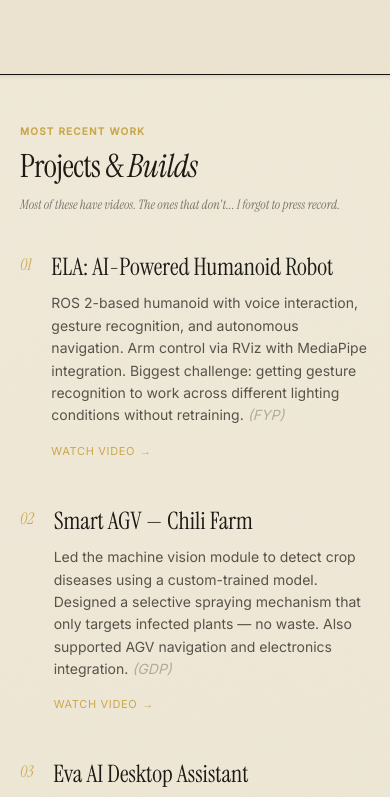
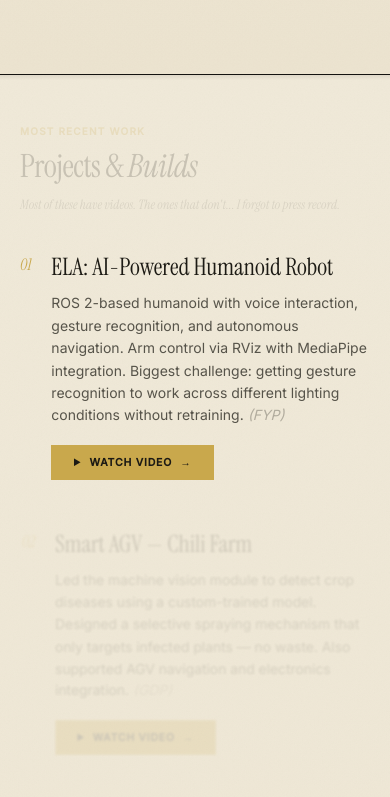
Before and after one commit to Astro-5444/ABDELRAHMAN_HAZEM, a plain HTML site: page index.html in a window 390 px wide. Shown: the part 5100-5897 px from the top of the page. Drawn offline with Linux system fonts and the light colour scheme; a web font is replaced by a local one.

Commit message:
Update UI

```diff
--- a/css/styles.css
+++ b/css/styles.css
@@ -403,17 +403,29 @@ body{font-family:var(--sans);background:var(--bg);color:var(--paper);overflow-x:
 /* Projects - Scroll/Sticky Layout */
 .proj-layout{display:grid;grid-template-columns:1fr 1fr;gap:6rem;align-items:start;}
 .proj-list{display:flex;flex-direction:column;gap:5rem;padding-bottom:50vh;}
-.proj-row{display:flex;gap:2rem;opacity:0.3;transition:opacity .4s ease;cursor:default;}
-.proj-row.active{opacity:1;}
-.proj-row:hover{opacity:0.7;}
-.proj-row.active:hover{opacity:1;}
+.proj-row{display:flex;gap:2rem;opacity:.14;filter:blur(1.6px);transform:scale(.99);transition:opacity .5s ease,filter .5s ease,transform .5s ease;cursor:default;}
+.proj-row.active{opacity:1;filter:blur(0);transform:scale(1);}
+.proj-row:hover{opacity:.45;filter:blur(.8px);}
+.proj-row.active:hover{opacity:1;filter:blur(0);transform:scale(1);}
 .proj-num{font-family:var(--serif);font-size:1.6rem;color:var(--gold);font-style:italic;flex-shrink:0;}
 .proj-info{display:flex;flex-direction:column;gap:1.2rem;}
 .proj-name{font-family:var(--serif);font-size:2.4rem;color:var(--ink);line-height:1.1;}
 .proj-desc{font-size:1.4rem;color:var(--hard);line-height:1.6;}
-.proj-link{font-size:1.1rem;text-transform:uppercase;letter-spacing:.06em;color:var(--gold);text-decoration:none;display:inline-flex;align-items:center;gap:.5rem;width:fit-content;margin-top:0.5rem;}
-.proj-link::after{content:'→';}
-.proj-link:hover{opacity:.7;}
+.proj-link{margin-top:.6rem;display:inline-flex;align-items:center;gap:.8rem;padding:1.1rem 2.2rem;background:var(--gold);color:var(--ink);font-size:1.05rem;font-weight:600;text-transform:uppercase;letter-spacing:.08em;text-decoration:none;width:fit-content;transition:transform .2s ease,box-shadow .2s ease,opacity .2s ease;}
+.proj-link::after{content:'→';transition:transform .2s ease;}
+a.proj-link[href*="youtu"]::before{content:'▶';font-size:.75em;}
+.proj-link:hover{opacity:1;transform:translateY(-2px);box-shadow:0 6px 18px rgba(201,168,76,.4);}
+.proj-link:hover::after{transform:translateX(3px);}
+.proj-row.active .proj-link{animation:projBtnPulse 2.6s ease-in-out infinite;}
+@keyframes projBtnPulse{
+  0%,100%{box-shadow:0 0 0 rgba(201,168,76,0);}
+  50%{box-shadow:0 4px 22px rgba(201,168,76,.45);}
+}
+
+/* Dim the section heading while a project is in focus */
+#projects.reading .ps-label,
+#projects.reading .ps-h2,
+#projects.reading .ps-micro{opacity:.18;}
 
 .proj-image-container{position:sticky;top:10rem;height:65vh;border:12px solid var(--paper);box-shadow:0 12px 40px rgba(0,0,0,0.15), 0 0 0 1px rgba(28,26,20,.05);overflow:hidden;background:var(--paper2);border-radius:12px;}
 .proj-image-sticky{position:relative;width:100%;height:100%;border-radius:4px;overflow:hidden;}
@@ -540,7 +552,9 @@ body.dark .theme-toggle:hover{background:rgba(245,240,230,.08);}
   .proj-layout{grid-template-columns:1fr;}
   .proj-list{padding-bottom:10vh;}
   .proj-image-container{display:none;}
-  .proj-row{opacity:1;}
+  .proj-row{opacity:.15;filter:blur(1.2px);}
+  .proj-row.active{opacity:1;filter:blur(0);}
+  .proj-row:hover{opacity:.5;}
   .psi{padding:7rem 3.2rem;}
   .nav{padding:0 3.2rem;}
 }
```
